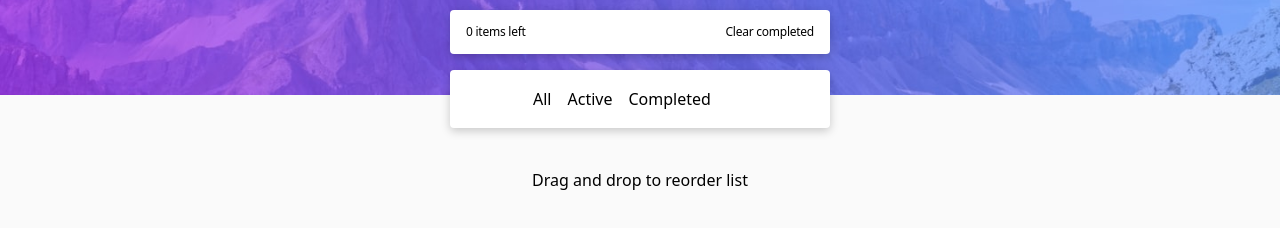
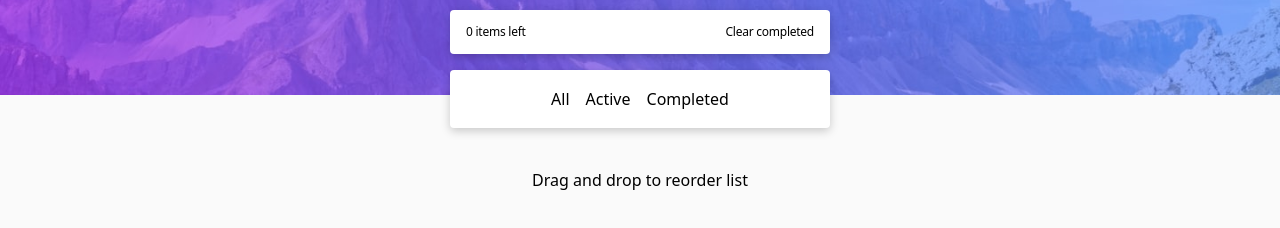
Before and after one commit to MikeG404/todo-app, a React (Vite) app: page / in a window 1280 px wide. Shown: the part 172-400 px from the top of the page. Built offline with nearby package versions, Linux system fonts and the light colour scheme.

Commit message:
fix text center filters

```diff
--- a/src/App.jsx
+++ b/src/App.jsx
@@ -81,9 +81,9 @@ function App() {
             clearCompletedTask={clearCompletedTask}
             isThemeMode={isThemeMode}
             />
-          <div className='flex flex-col gap-10'>
+          <div className='flex flex-col justify-center items-center gap-10'>
             <TaskFilter setIsFiltered={setIsFiltered} isThemeMode={isThemeMode}/>
-            <p className='text-center'>Drag and drop to reorder list</p>
+            <p>Drag and drop to reorder list</p>
           </div>
         </section>
       </section>
--- a/src/components/TaskFilter.jsx
+++ b/src/components/TaskFilter.jsx
@@ -1,6 +1,6 @@
 export default function TaskFilter({ setIsFiltered, isThemeMode }) {
   return (
-    <div className={`preset-2 flex gap-4 shadow-[0_3px_10px_rgb(0,0,0,0.2)] px-[83px] py-[17px] rounded ${isThemeMode ? 'bg-white' : 'container'}`}>
+    <div className={`w-full preset-2 flex items-center justify-center gap-4 shadow-[0_3px_10px_rgb(0,0,0,0.2)] px-[83px] py-[17px] rounded ${isThemeMode ? 'bg-white' : 'container'}`}>
         <p onClick={() => setIsFiltered('All')}>All</p>
         <p onClick={() => setIsFiltered('Active')}>Active</p>
         <p onClick={() => setIsFiltered('Completed')}>Completed</p>
```
